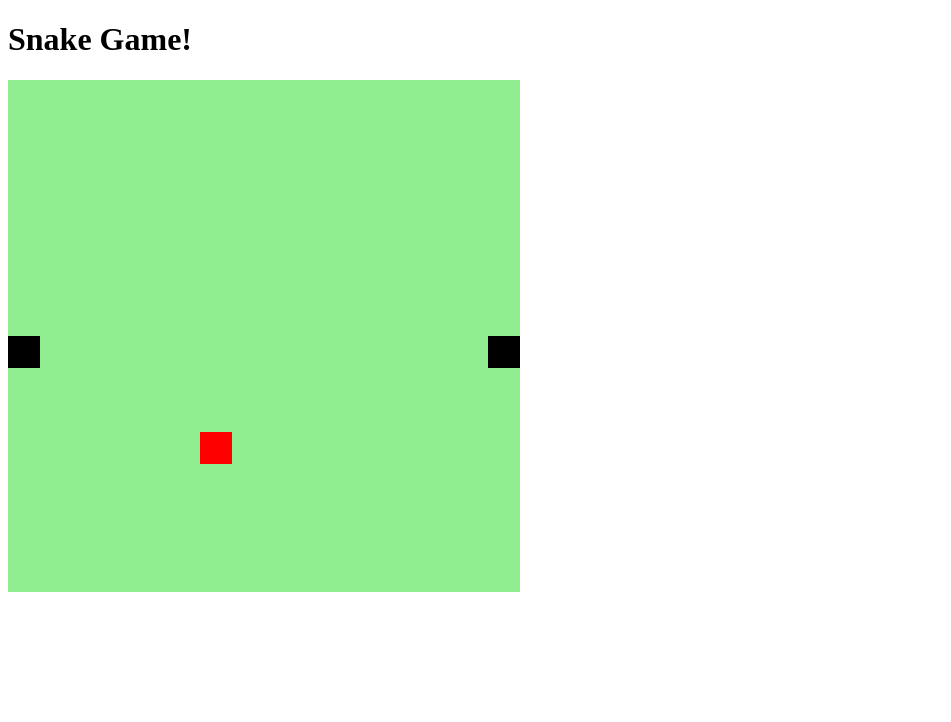
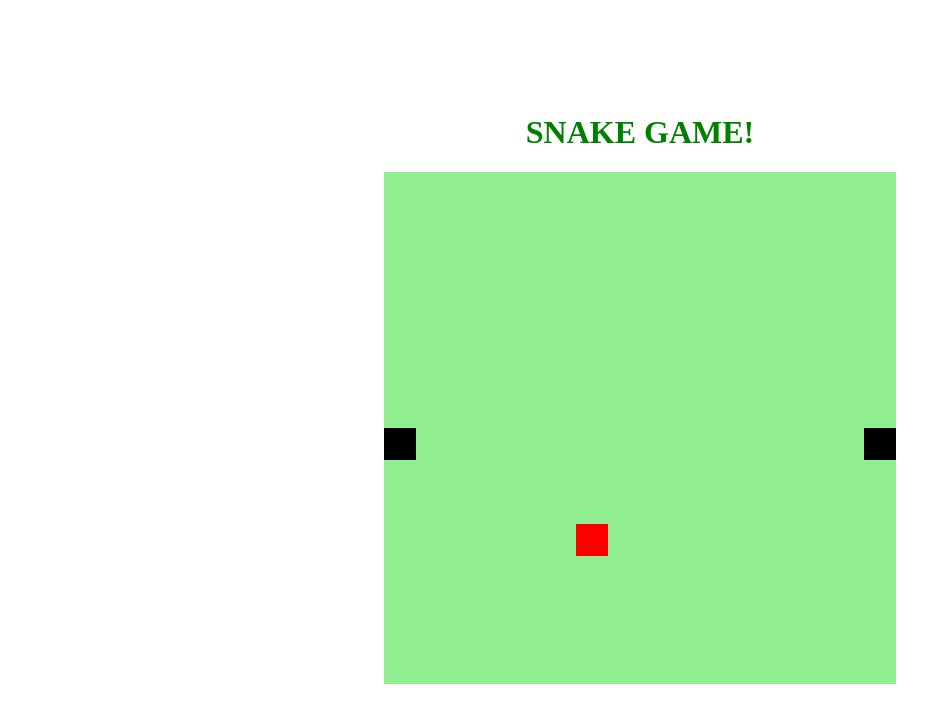
Before and after one commit to EricPS98/JogoDaCobrinha, a plain HTML site: page index.html in a window 1280 px wide. Shown: the whole page, without its empty margins (0-951 px from the left). Drawn offline with Linux system fonts and the light colour scheme.

Commit message:
Estilo aplicado ao site

```diff
--- a/index.html
+++ b/index.html
@@ -9,7 +9,7 @@
     <title>Document</title>
 </head>
 <body>
-    <h1>Snake Game!</h1>
+    <h1>SNAKE GAME!</h1>
      <canvas id="snake" width="512" height="512"></canvas> <!-- Renderização da cobrinha -->
 </body>
 </html>
--- a/style.css
+++ b/style.css
@@ -1,3 +1,10 @@
+ /* Tamanho exato para o corpo da tela não crescer e a tela subir ou descer ao clicar nas setas do teclado */
 body {
-
+    height: 95vh;
+    width: 95;
+    display: flex;
+    justify-content: center;
+    align-items: center;
+    flex-direction: column;
+    color: green;
 }
```
